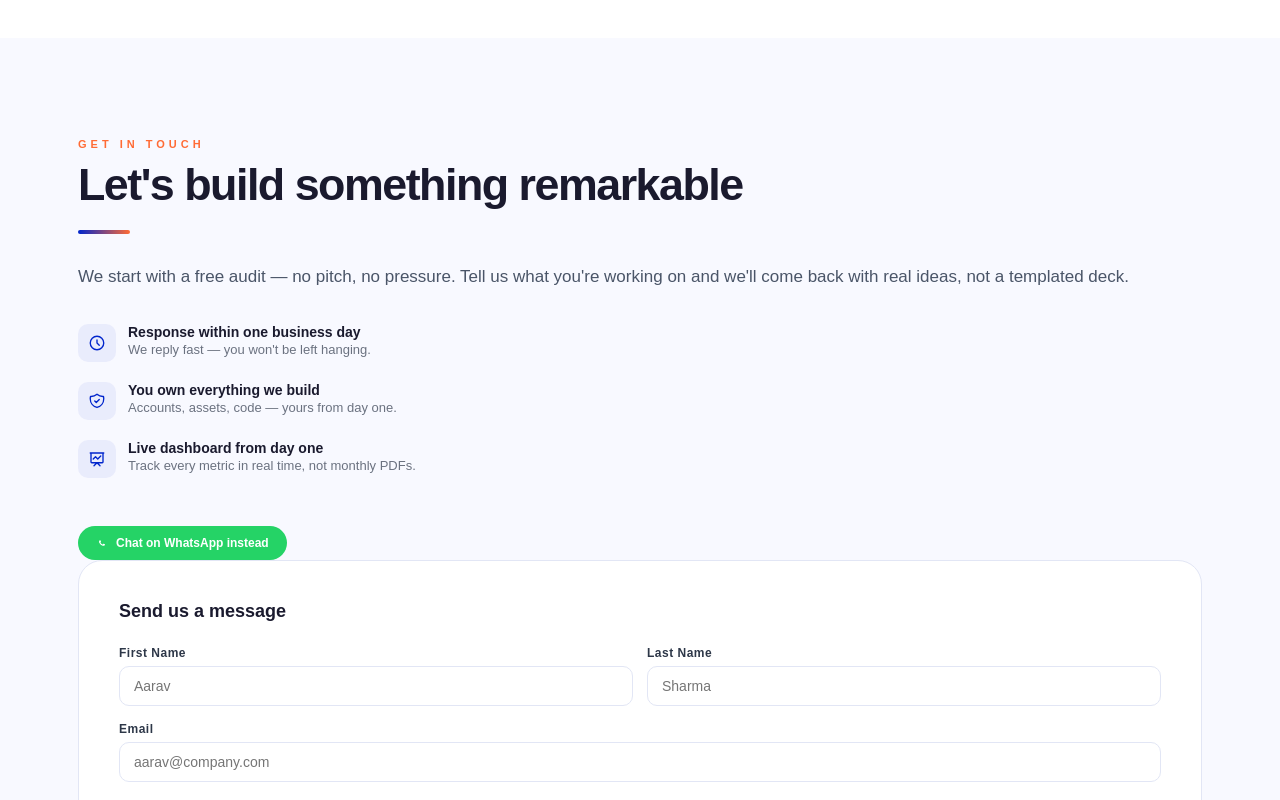
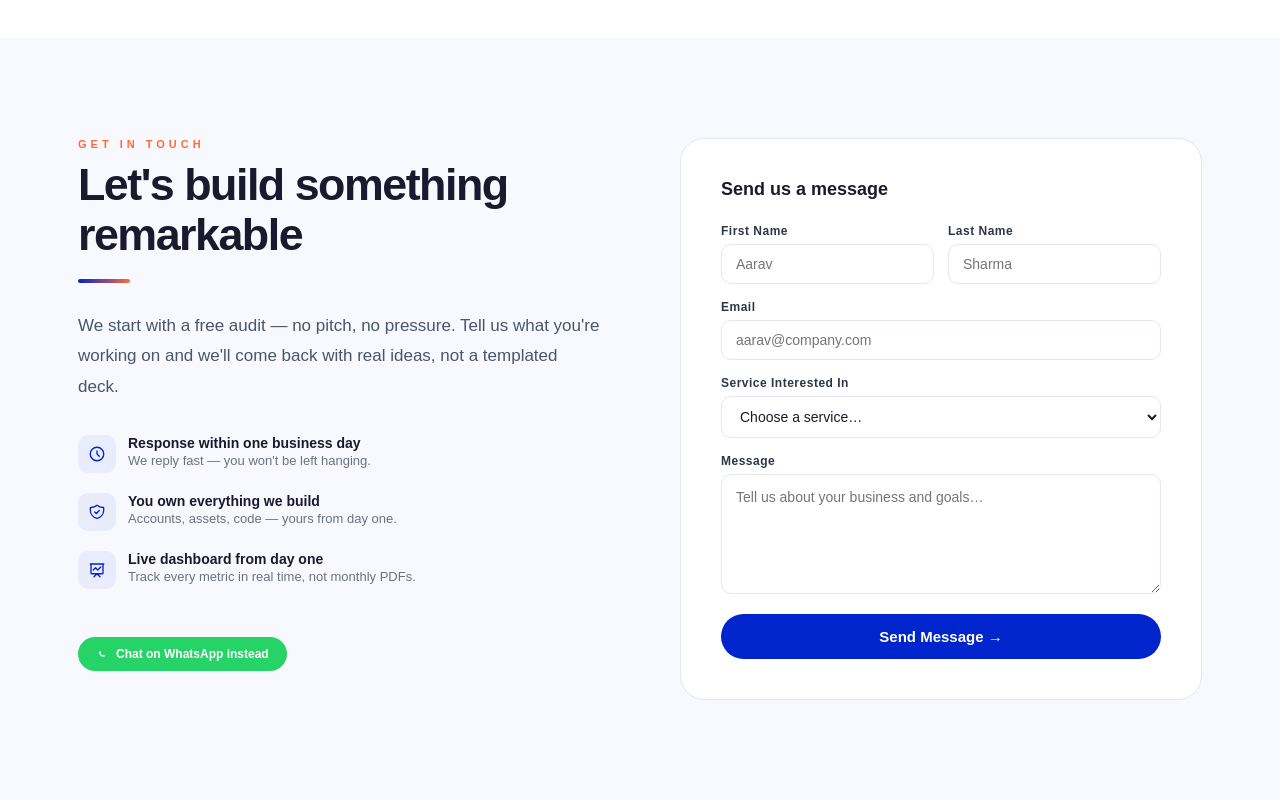
Before and after one commit to sudome-dotcom/webfluence-consultants, a React (Vite) app: page / in a window 1280 px wide. Shown: the part 6840-7640 px from the top of the page. Built offline with nearby package versions, Linux system fonts and the light colour scheme.

Commit message:
site edited  fonts adjusted

```diff
--- a/src/components/Contact.module.css
+++ b/src/components/Contact.module.css
@@ -1,5 +1,6 @@
-.section { padding: 100px 0; background: #f8f9ff; position: relative; z-index: 1; }
+.section { padding:100px 0; background:#f8f9ff; }
 .container { max-width:1180px; margin:0 auto; padding:0 28px; }
+.inner { display:grid; grid-template-columns:1fr 1fr; gap:80px; align-items:start; }
 .label { font-family:'ClashDisplay',sans-serif; font-size:11px; font-weight:700; letter-spacing:4px; text-transform:uppercase; color:#ff6b35; margin-bottom:10px; }
 .title { font-family:'ClashDisplay',sans-serif; font-size:clamp(34px,3.5vw,48px); font-weight:800; color:#1a1a2e; line-height:1.1; letter-spacing:-1.5px; }
 .bar { width:52px; height:4px; background:linear-gradient(to right,#0025cc,#ff6b35); border-radius:2px; margin:20px 0 28px; }
```
